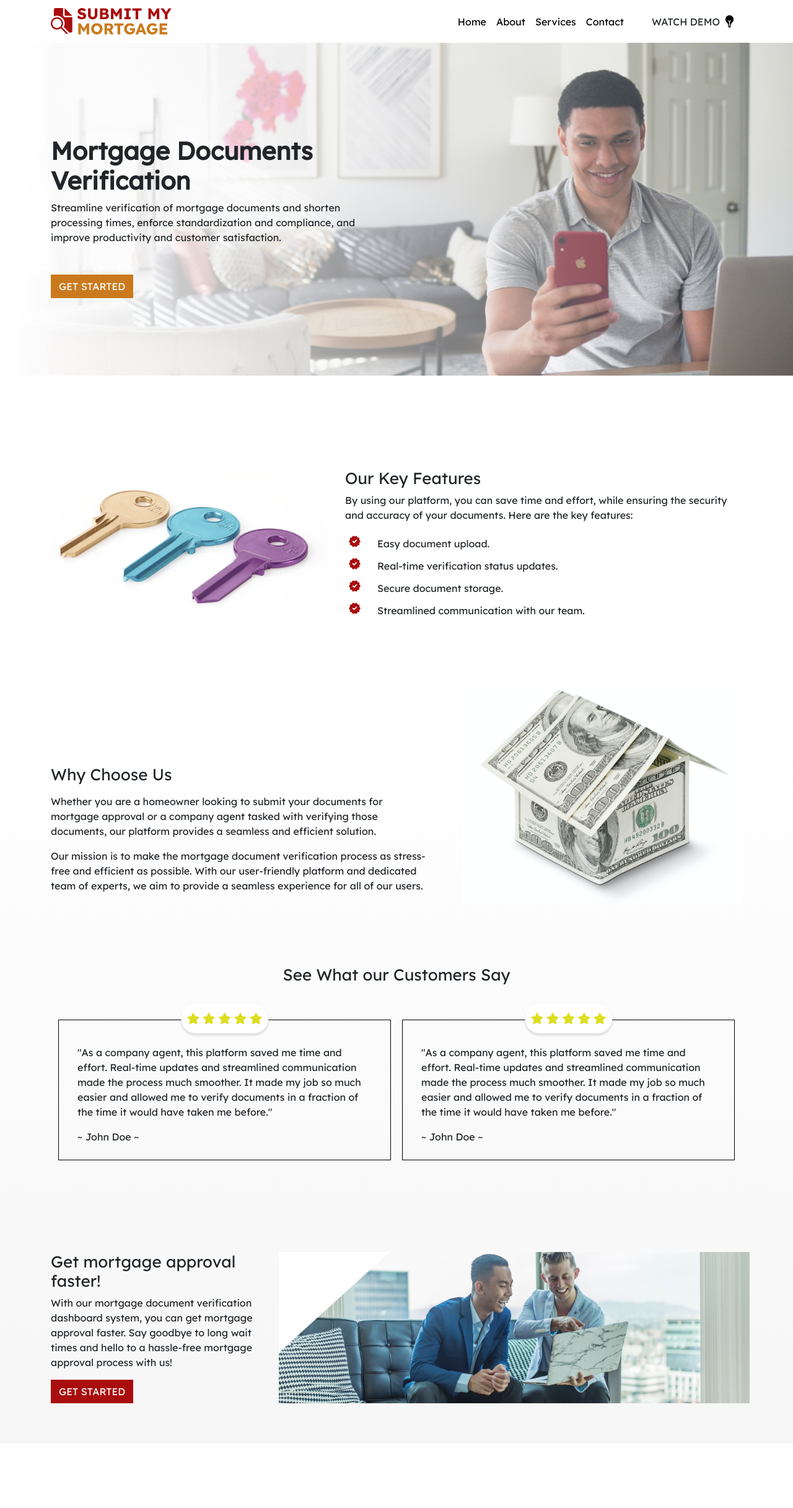
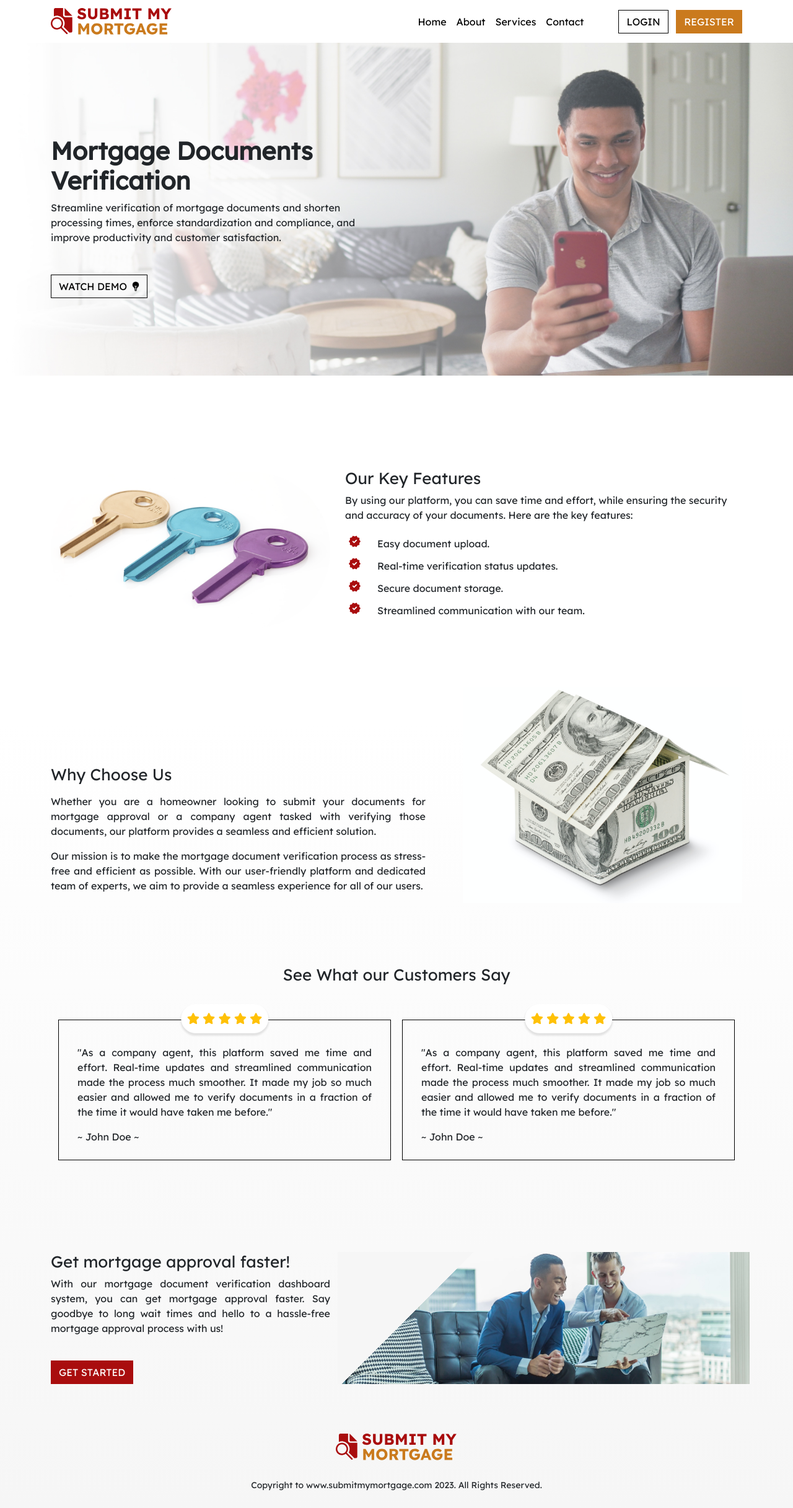
Before and after one commit to Alpha-003/Simple-Landing-Page-Business-UI, a plain HTML site: page index.html in a window 1280 px wide. Shown: the whole page at 62% size. Before the commit the page ends 2329 px from the top, so only its background shows below. Drawn offline with nearby package versions, Linux system fonts and the light colour scheme.

Commit message:
Almost completed

```diff
--- a/index.html
+++ b/index.html
@@ -44,13 +44,15 @@
                         <li class="nav-item">
                             <a class="nav-link" href="#">Contact</a>
                         </li>
+                        <li class="nav-item d-block d-lg-none">
+                                <button class="btn btn-outline-primary" type="button">LOGIN</button>
+                                <button class="btn btn-secondary ms-2" type="button">REGISTER</button>
+                        </li>
                     </ul>
                 </div>
-                <div class="d-none d-md-flex ms-4">
-                    <button class="btn d-flex align-items-center" type="submit">
-                        WATCH DEMO
-                        <img src="./public/assets/demo.png" class="img-fluid ms-2" alt="">
-                    </button>
+                <div class="ms-lg-5 d-none d-lg-block">
+                    <button class="btn btn-outline-primary" type="button">LOGIN</button>
+                    <button class="btn btn-secondary ms-2" type="button">REGISTER</button>
                 </div>
             </div>
         </nav>
@@ -66,7 +68,10 @@
                             processing
                             times, enforce standardization and compliance, and improve
                             productivity and customer satisfaction.</p>
-                        <button class="btn btn-secondary text-uppercase">Get Started</button>
+                            <button class="btn btn-outline-primary d-flex align-items-center" type="button">
+                                WATCH DEMO
+                                <img width="12" src="./public/assets/demo.png" class="img-fluid ms-2" alt="">
+                            </button>
                     </div>
                     <div class="col-lg-6"></div>
                 </div>
@@ -160,14 +165,24 @@
                 </div>
                 <!-- get mortgage approval faster ! -->
                 <div class="row get-mortgage">
-                    <div class="col-4 left">
+                    <!-- left side -->
+                    <div class="col-xl-5 left">
                         <h2 class="text-title">Get mortgage approval faster!</h2>
-                        <p>With our mortgage document verification dashboard system, you can get mortgage approval
+                        <p class="mt-2">With our mortgage document verification dashboard system, you can get mortgage approval
                             faster. Say goodbye to long wait times and hello to a hassle-free mortgage approval process
                             with us!</p>
-                            <button class="btn btn-primary text-uppercase">Get Started</button>
+                            <button class="btn btn-primary text-uppercase mt-4">Get Started</button>
                     </div>
-                    <div class="col-8 right"></div>
+                    <!-- right side -->
+                    <div class="col-xl-7 right"></div>
+                </div>
+                <!-- why choose us footer -->
+                <div class="row why-choose-us-footer text-center">
+                    <div class="col-12"><img src="./public/assets/logo/logo.svg" class="img-fluid" alt=""></div>
+                    <!-- footer -->
+                    <div class="col-12 footer">
+                        <p>Copyright to www.submitmymortgage.com 2023. All Rights Reserved.</p>
+                    </div>
                 </div>
             </div>
         </section>
--- a/public/css/btns/_btns.scss
+++ b/public/css/btns/_btns.scss
@@ -13,3 +13,21 @@
     --bs-btn-hover-border-color:#{$primary};
     border-radius: 0;
 }
+.btn-outline-primary{
+    --bs-btn-color:#{$black};
+    --bs-btn-border-color:#{$black};
+    --bs-btn-hover-bg:#{$primary};
+    --bs-btn-hover-border-color:#{$primary};
+    --bs-btn-active-bg:#{$primary};
+    --bs-btn-disabled-color:#{$primary};
+    --bs-btn-disabled-border-color:#{$primary};
+    img{
+     transition: all 0.2s;
+    }
+    &:hover{
+        img{
+            filter: invert(100%) sepia(0%) saturate(0%) hue-rotate(185deg) brightness(104%) contrast(103%);
+        }
+    }
+    border-radius: 0;
+}
--- a/public/css/colors/_colors.scss
+++ b/public/css/colors/_colors.scss
@@ -4,4 +4,4 @@ $textColor:#000;
 $black:#000;
 $white:#fff;
 $bgGrey:linear-gradient(180deg, rgba(246, 246, 246, 0) 0%, #F6F6F6 100%);
-$yellow:rgb(221, 221, 33);
+$yellow:#ffc107;
--- a/public/css/style.scss
+++ b/public/css/style.scss
@@ -59,25 +59,32 @@ body {
 
 .why-choose-us {
     background: $bgGrey;
-    padding: 65px 0;
+    padding: 65px 0 0 0;
 
     .why-choose-us-top {
         .why-choose-us-top-right {
             margin-top: -125px;
+        }
+
+        p {
+            text-align: justify;
         }
     }
 
     // see what our customers say
     .customers-review {
         margin: 100px 0;
-        .reviews{
+
+        .reviews {
             display: flex;
             gap: 18px;
+
             .each-review-card {
                 position: relative;
                 border: 1px solid $black;
                 padding: 40px 30px 25px;
                 width: 50%;
+                text-align: justify;
 
                 .stars {
                     position: absolute;
@@ -95,30 +102,79 @@ body {
         }
 
     }
+
     // get mortgage approval faster!
-    .get-mortgage{
-        .right{
-            background: url('../assets/business.jpg') no-repeat;
-            //   background: linear-gradient(to bottom left, cyan 50%, palegoldenrod 50%);
-            background-position: right;
+    .get-mortgage {
+        text-align: justify;
+
+        .right {
+            position: relative;
+            padding: 0;
+            background: url('../assets/business.jpg') no-repeat center;
             background-size: cover;
+
+            &::after {
+                content: "";
+                background: linear-gradient(135deg, #F6F6F6 25%, transparent 1%);
+                width: 100%;
+                position: absolute;
+                z-index: 1;
+                height: 100%;
+            }
+        }
+    }
+    // why-choose-us-footer
+    .why-choose-us-footer{
+        margin: 80px 0 0 0;
+        .footer{
+            margin: 30px 0 10px 0;
+            font-weight: 300;
+            font-size: 14px;
         }
     }
 }
 
 // responsiveness
+// screen below 1199px
+@media screen and (max-width:1199px) {
+ // why choose us
+
+ .why-choose-us {
+
+    // get mortgage approval faster!
+    .get-mortgage {
+        .left {
+            position: relative;
+            color: $white;
+            padding: 25px;
+            background-image:
+                linear-gradient(rgba(0, 0, 0, 0.2), rgba(0, 0, 0, 0.2)),url('../assets/business.jpg');
+            background-size: cover;
+            background-position: center;
+        }
+
+        .right {
+            display: none;
+        }
+    }
+}
+
+}
 
 // screen below 768px
-@media screen and (max-width:767px){
-     // see what our customers say
-     .customers-review {
-        .reviews{
+@media screen and (max-width:767px) {
+
+    // see what our customers say
+    .customers-review {
+        .reviews {
             flex-direction: column;
+
             .each-review-card {
                 margin-top: 15px;
-                width: 100%!important;
+                width: 100% !important;
             }
         }
 
     }
+
 }
```
Also changed, not shown: public/css/style.css, 1 other file.
